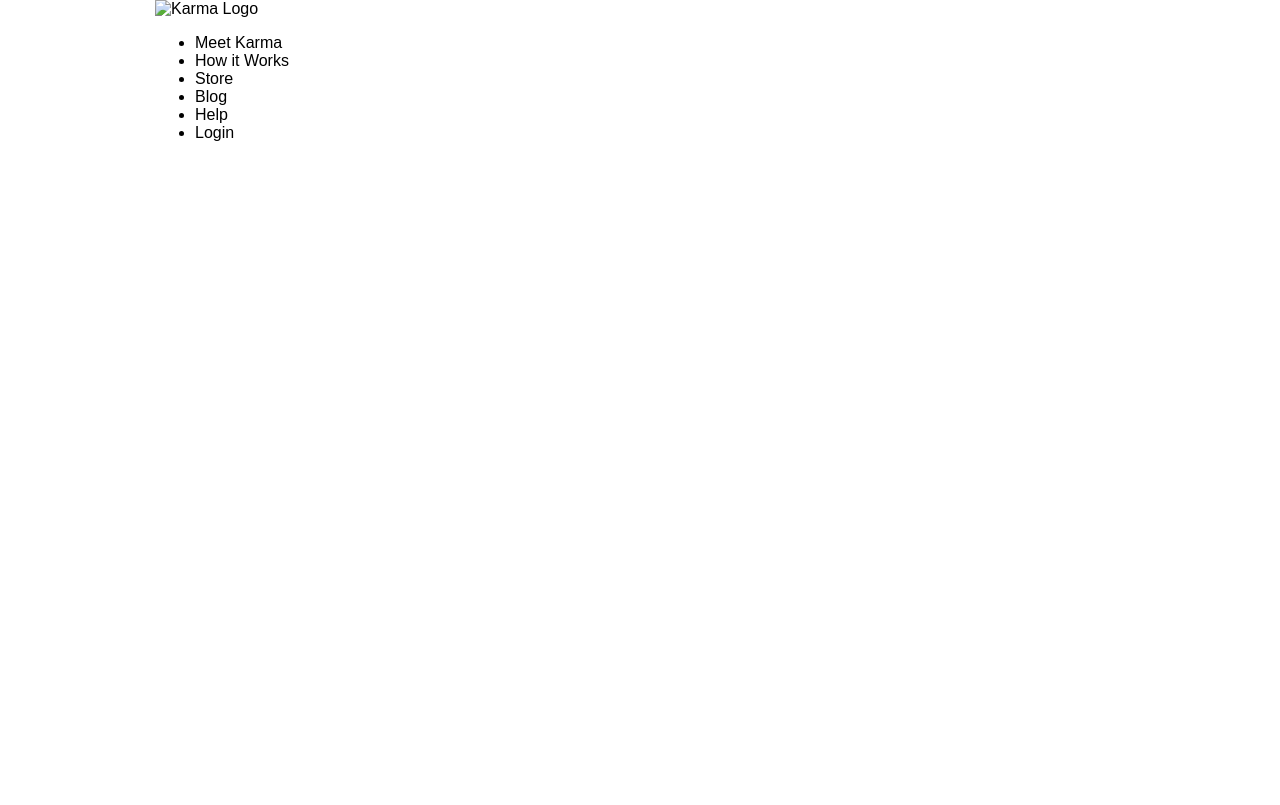
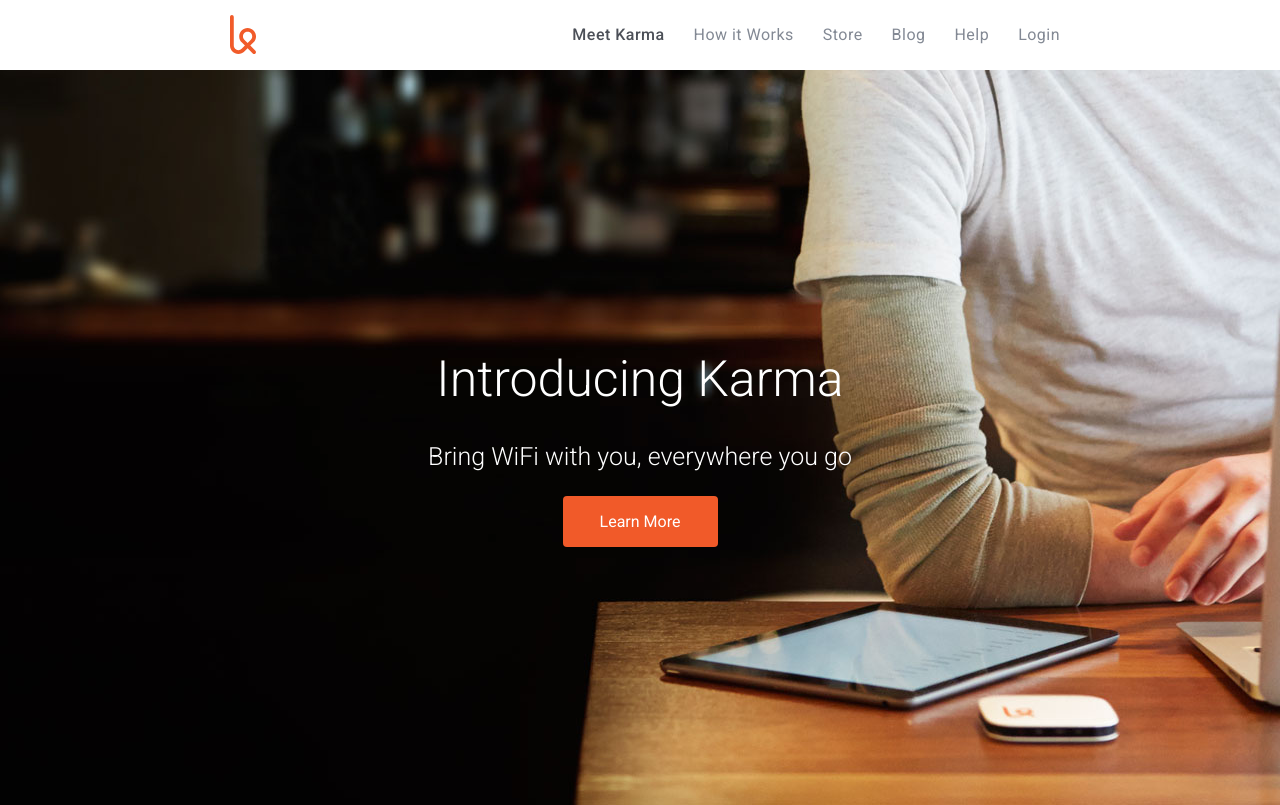
Before and after one commit to dianatduong/karma-landing-page, a plain HTML site: page index.html in a window 1280 px wide. Drawn offline with Linux system fonts and the light colour scheme.

Commit message:
added background image, text, and button

```diff
--- a/css/style.css
+++ b/css/style.css
@@ -1,11 +1,109 @@
+
+html {
+	box-sizing: border-box;
+}
+
+*,
+*:before,
+*:after {
+	box-sizing: inherit;
+}
+
+body {
+	font-family: 'Roboto', sans-serif;
+}
 
 /* Navigation */
 .top-navagation {
 	background-color: #fff;
 }
 
-.top-navigation > .content {
+.content {
+	height: 70px;
 	width: 970px;
-	height: 70px;
+	padding: 0 15px;
 	margin: 0 auto;
 }
+
+.links {
+	margin-top: 25px;
+	margin-right: 50px;
+	float: right;
+	-webkit-font-smoothing: antialiased;
+}
+
+.links li {
+	margin-left: 25px;
+	display: inline-block;
+}
+
+
+.links li a{
+	color: #838994;
+	font-family: 'Roboto', sans-serif;
+	font-size: 16px;
+	text-decoration: none;
+	letter-spacing: 0.03em;
+	transition: color 0.50s ease;
+}
+
+.links li a:hover{
+	color: #333;
+	cursor: pointer;
+}
+
+.links li a.active {
+    color: #4C5058;
+    font-weight: 500;
+}
+
+.logo {
+	margin-top: 15px;
+	margin-left: 60px;
+}
+
+/* Header */
+.introduction {
+	height: 45.938rem;
+	background-image: url("../images/background.jpg");
+	background-repeat: no-repeat;
+	background-size: cover;
+	background-position: center bottom;
+	overflow: auto;
+}
+
+.introduction h1,
+.introduction h3 {
+	color: #fff;
+	text-align: center;
+	font-weight: 300;
+}
+
+.introduction h1{
+	margin-top: 17.5rem;
+	font-size: 3.125rem;
+}
+
+.introduction h3 {
+	font-size: 1.563rem;
+}
+
+button {
+	display: block;
+	width: 9.688rem;
+	margin: 0 auto;
+	padding: 1rem 1.5rem;
+	font-size: 1em;
+	color: #fff;
+	background-color: #F15A29;
+	border-color: #F15A29;
+    border-style: none;
+    border-radius: 4px;
+    text-shadow: none;
+}
+
+button:hover {
+	background-color: #D9400E;
+	border-color: #CF3D0E;
+	cursor: pointer;
+}
--- a/index.html
+++ b/index.html
@@ -4,6 +4,7 @@
 	<meta charset="UTF-8">
 	<title>Karma</title>
 	<link rel="stylesheet" href="css/normalize.css">
+	<link href='http://fonts.googleapis.com/css?family=Roboto:400,500,300' rel='stylesheet' type='text/css'>
 	<link rel="stylesheet" href="css/style.css">
 </head>
 <body>
@@ -11,17 +12,26 @@
 <nav class="top-navigation">
 	<div class="content">
 		<img class="logo" src="images/karma-logo.svg" alt="Karma Logo" width="26">
-	<ul class="nav-links">
-		<li active>Meet Karma</li>
-		<li>How it Works</li>
-		<li>Store</li>
-		<li>Blog</li>
-		<li>Help</li>
-		<li>Login</li>
-	</ul>
+		<ul class="links">
+			<li><a href="#" class="active">Meet Karma</a></li>
+			<li><a href="#">How it Works</a></li>
+			<li><a href="#">Store</a></li>
+			<li><a href="#">Blog</a></li>
+			<li><a href="#">Help</a></li>
+			<li><a href="#">Login</a></li>
+		</ul>
+	</div>
+</nav>
+
+<section class="introduction">
+	<div class="content">
+		<h1>Introducing Karma</h1>
+		<h3>Bring WiFi with you, everywhere you go</h3>
+		<button>Learn More</button>
 	</div>
 
-</nav>
+
+</section>
 
 </body>
 </html>
```
Also changed, not shown: images/background.jpg (added), images/karma-logo.svg (added).
